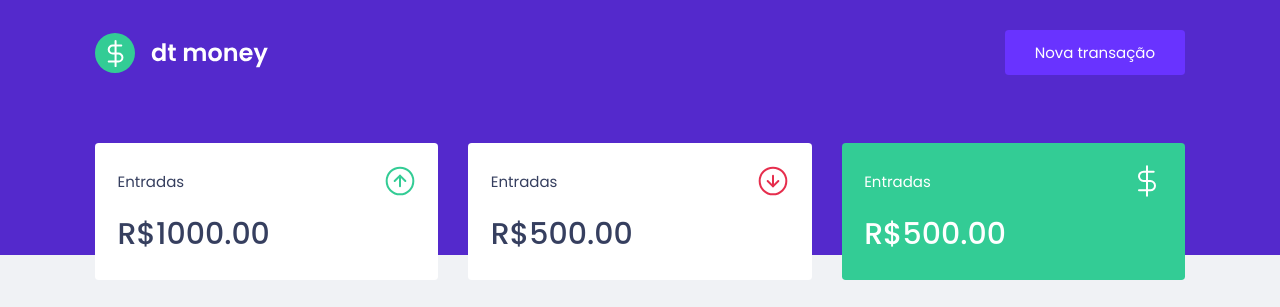
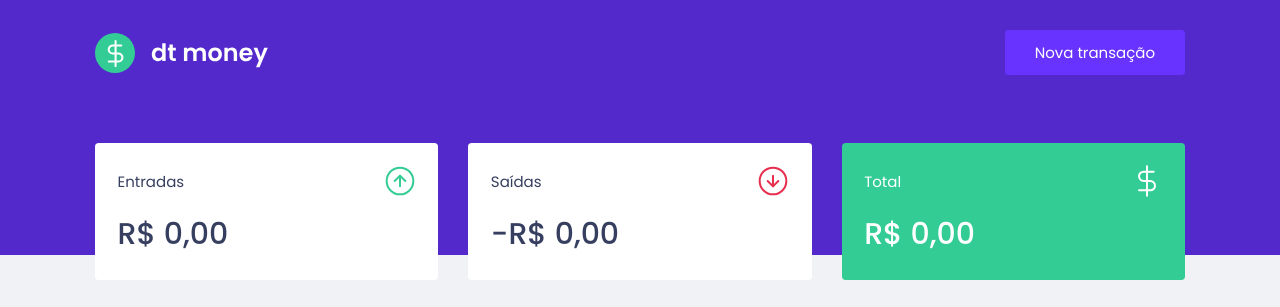
Before and after one commit to padovanitr/ignite-dtmoney, a React (Create React App) app: page / in a window 1280 px wide. Shown: the top 307 px of the page. Built offline with nearby package versions, Linux system fonts and the light colour scheme; no server answers; what miragejs would draw is missing.

Commit message:
feat: implement summary

```diff
--- a/src/components/Summary/index.tsx
+++ b/src/components/Summary/index.tsx
@@ -8,6 +8,22 @@
 export function Summary(){
     const { transactions } = useContext(TransactionsContext);
 
+    const summary = transactions.reduce((acc, transaction) => {
+        if (transaction.type === "deposit") {
+            acc.deposits += transaction.amount;
+            acc.total += transaction.amount;
+        } else if (transaction.type === "withdraw") {
+            acc.withdraw += transaction.amount;
+            acc.total += transaction.amount;
+        }
+
+        return acc;
+    }, {
+        deposits: 0,
+        withdraw: 0,
+        total: 0,
+    });
+
     console.log(transactions)
     return (
         <Container>
@@ -17,23 +33,38 @@
                     <img src={incomeImg} alt="Entradas" />
                 </header>
 
-                <strong>R$1000.00</strong>
+                <strong>
+                    {new Intl.NumberFormat('pt-BR', {
+                        style: 'currency',
+                        currency: 'BRL'
+                    }).format(summary.deposits)}
+                </strong>
             </div>
             <div>
                 <header>
-                    <p>Entradas</p>
+                    <p>Saídas</p>
                     <img src={outcomeImg} alt="Entradas" />
                 </header>
 
-                <strong>R$500.00</strong>
+                <strong>-
+                    {new Intl.NumberFormat('pt-BR', {
+                        style: 'currency',
+                        currency: 'BRL'
+                    }).format(summary.withdraw)}
+                </strong>
             </div>
             <div className="highlight-background">
                 <header>
-                    <p>Entradas</p>
+                    <p>Total</p>
                     <img src={total} alt="Entradas" />
                 </header>
 
-                <strong>R$500.00</strong>
+                <strong>
+                    {new Intl.NumberFormat('pt-BR', {
+                        style: 'currency',
+                        currency: 'BRL'
+                    }).format(summary.total)}
+                </strong>
             </div>
         </Container>
     )
```
